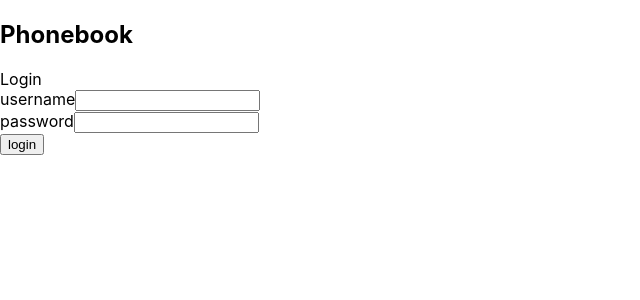
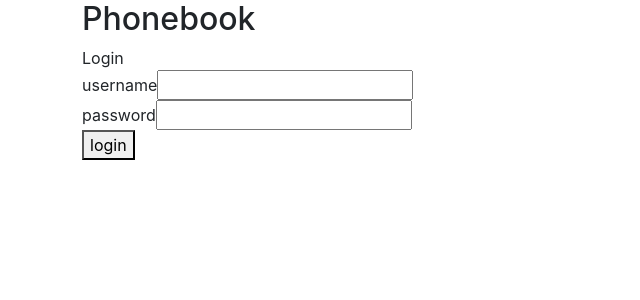
Before and after one commit to AndresBo/phonebook-app, a React (Create React App) app: page / in a window 1280 px wide. Shown: the top 300 px of the page, without its empty margins (0-640 px from the left). Built offline with nearby package versions, Linux system fonts and the light colour scheme; no server answers.

Commit message:
build: implemented Bootstrap for some styling.

```diff
--- a/package.json
+++ b/package.json
@@ -7,8 +7,10 @@
     "@testing-library/react": "^13.4.0",
     "@testing-library/user-event": "^13.5.0",
     "axios": "^1.4.0",
+    "bootstrap": "^5.3.1",
     "nanoid": "^4.0.2",
     "react": "^18.2.0",
+    "react-bootstrap": "^2.8.0",
     "react-dom": "^18.2.0",
     "react-scripts": "5.0.1",
     "web-vitals": "^2.1.4"
--- a/public/index.html
+++ b/public/index.html
@@ -24,6 +24,8 @@
       work correctly both with client-side routing and a non-root public URL.
       Learn how to configure a non-root public URL by running `npm run build`.
     -->
+    <link rel="stylesheet" href="https://cdn.jsdelivr.net/npm/bootstrap@5.3.0/dist/css/bootstrap.min.css"
+      integrity="sha384-9ndCyUaIbzAi2FUVXJi0CjmCapSmO7SnpJef0486qhLnuZ2cdeRhO02iuK6FUUVM" crossorigin="anonymous" />
     <title>React App</title>
   </head>
   <body>
--- a/src/App.js
+++ b/src/App.js
@@ -33,7 +33,7 @@ const App = () => {
   const [filterUser, setFilterUser] = useState('')
 
   // these Ref's allows access to toggleVisibility function in Toggable component
-  // by using: 'personFormRef.current.toggleVisibility()'
+  // by using for example: 'personFormRef.current.toggleVisibility()'
   const personFormRef = useRef()
   const newUserFormRef = useRef()
 
@@ -214,7 +214,7 @@ const App = () => {
   // if no user logged in
   if (user === null) {
     return (
-      <div>
+      <div className='container'>
         <h2>Phonebook</h2>
       <Notification
         message={message}
@@ -231,7 +231,7 @@ const App = () => {
   }
   // if a user is logged in: note Toggable component wrapping child components to toggle visibility.
   return (
-    <div>
+    <div className='container'>
       <h2>Phonebook</h2>
       <LoggedUser
         user={user}
```
Also changed, not shown: 1 other file (tests, documents, lock files or other folders).
